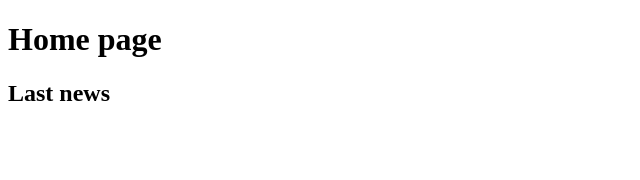
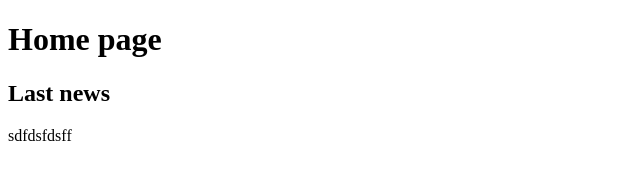
Before and after one commit to gilyaev/lesson5, a plain HTML site: page index.html in a window 1280 px wide. Shown: the full height of the page, 0-640 px from the left. Drawn offline with Linux system fonts and the light colour scheme.

Commit message:
Add description

```diff
--- a/index.html
+++ b/index.html
@@ -10,6 +10,7 @@
     <h1>Home page</h1>
     <section>
       <h1>Last news</h1>
+      <p>sdfdsfdsff</p>
     </section>
 </body>
 </html>
```
